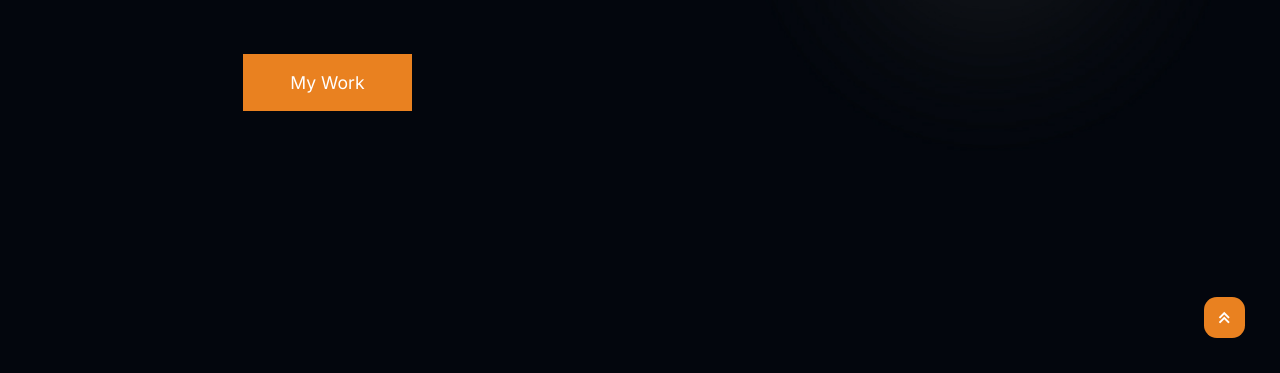
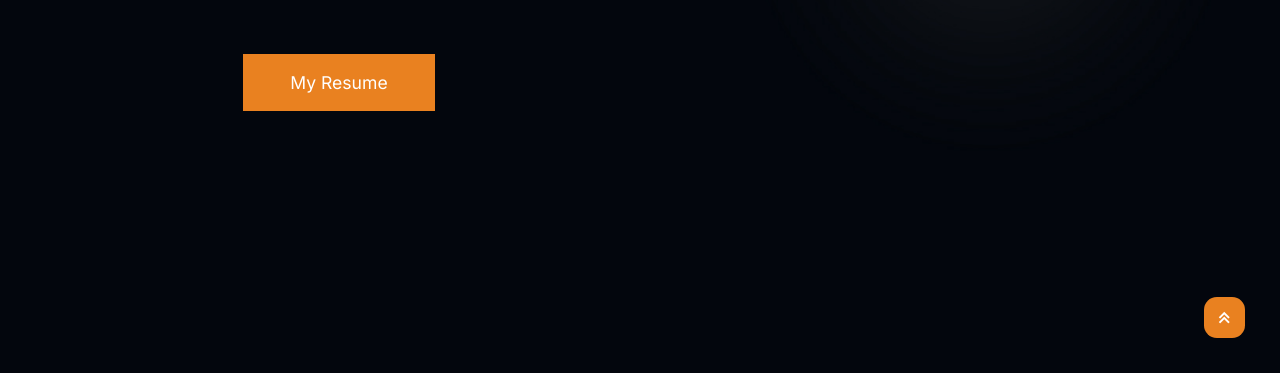
Before and after one commit to Shivam-1120/Personal_portfolio, a plain HTML site: page index.html in a window 1280 px wide. Shown: the part 427-800 px from the top of the page. Drawn offline with nearby package versions, Linux system fonts and the light colour scheme.

Commit message:
Update index.html

```diff
--- a/index.html
+++ b/index.html
@@ -29,7 +29,7 @@
             <h3>Hello I'm</h3>
             <h1>Shivam Kumar</h1>
             <h4>Student - developer - graphic designer</h4>
-            <a href="https://github.com/Shivam-1120" class="btn" target="_blank">My Work</a>
+            <a href="My Resume.pdf" class="btn" target="_blank">My Resume</a>
         </div>
 
     </section>
```
